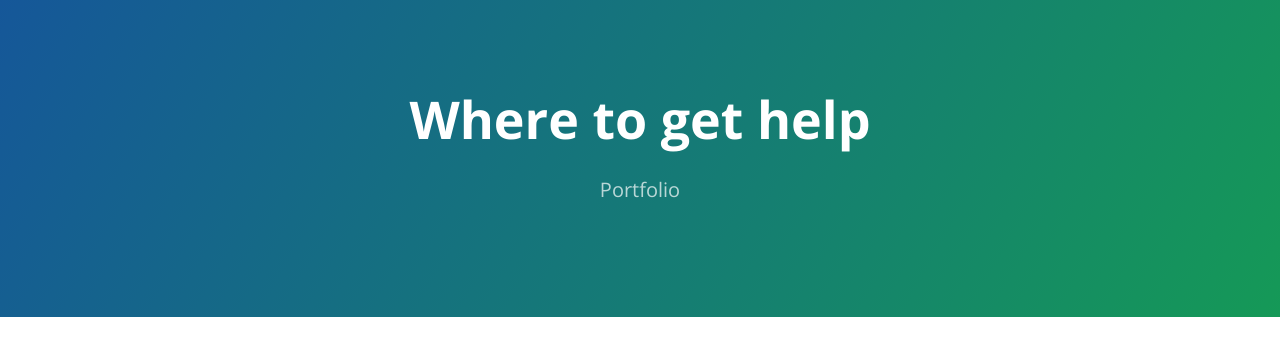
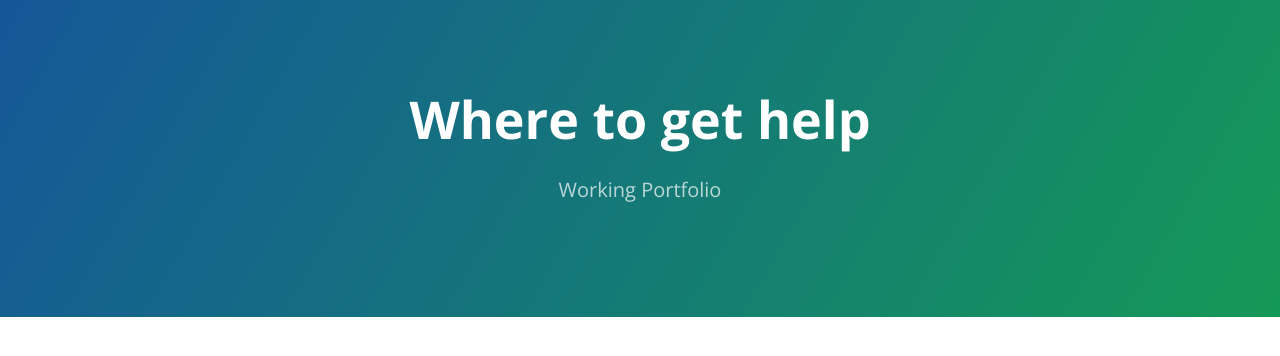
Before and after one commit to hallieberrry/hallieberrry.github.io, a Jekyll site: the page built from docs/SUPPORT.md, in a window 1280 px wide. Shown: the top 356 px of the page. Built offline with Jekyll 4.4.1, drawn with Linux system fonts in a browser that asks for light colours; our own code applies the rules of GitHub Pages for plain Markdown files.

Commit message:
Update _config.yml

```diff
--- a/_config.yml
+++ b/_config.yml
@@ -1,5 +1,5 @@
 title: Hallie Zimmerman
-description: Portfolio
+description: Working Portfolio
 show_downloads: false
 google_analytics:
 theme: jekyll-theme-cayman
```
